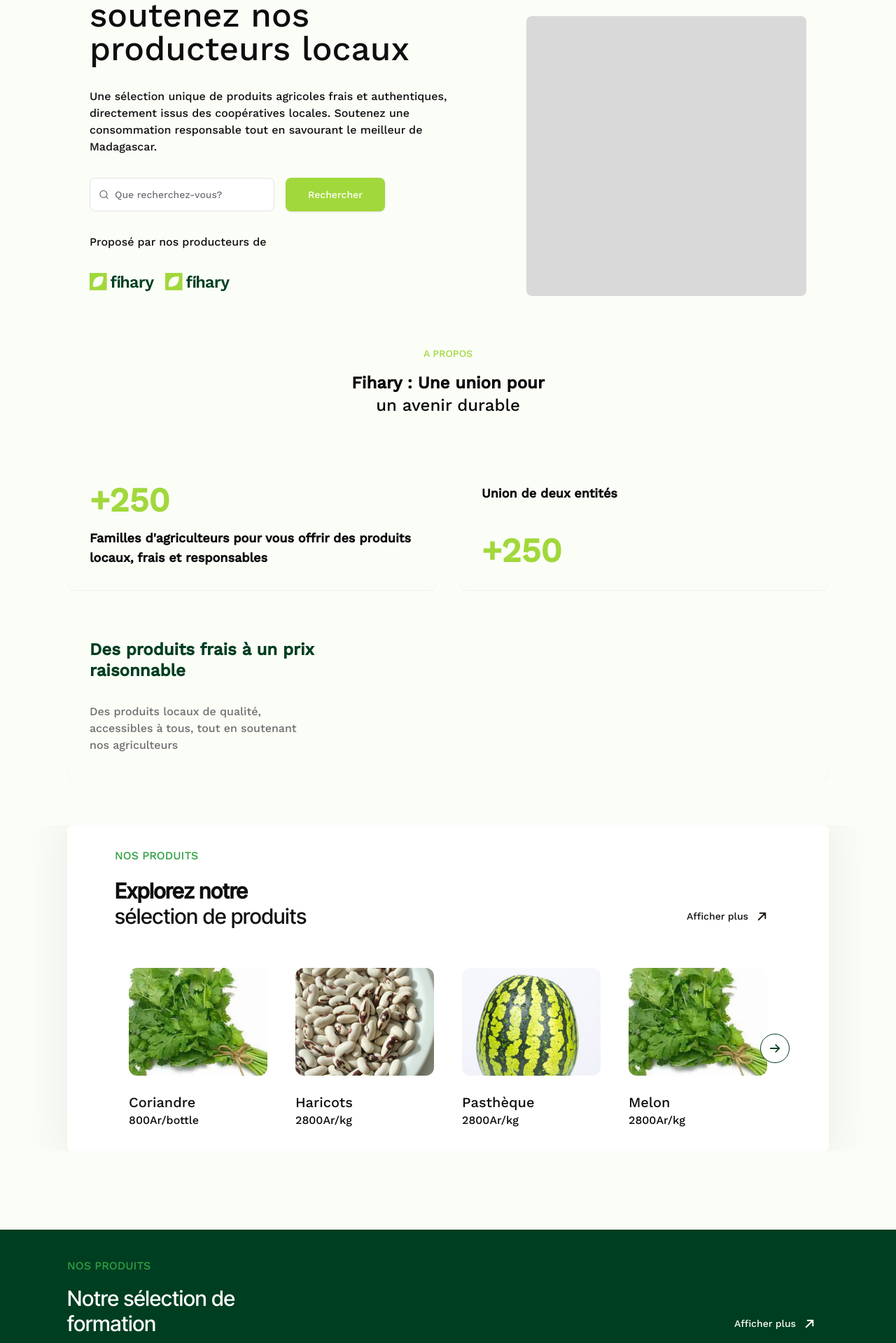
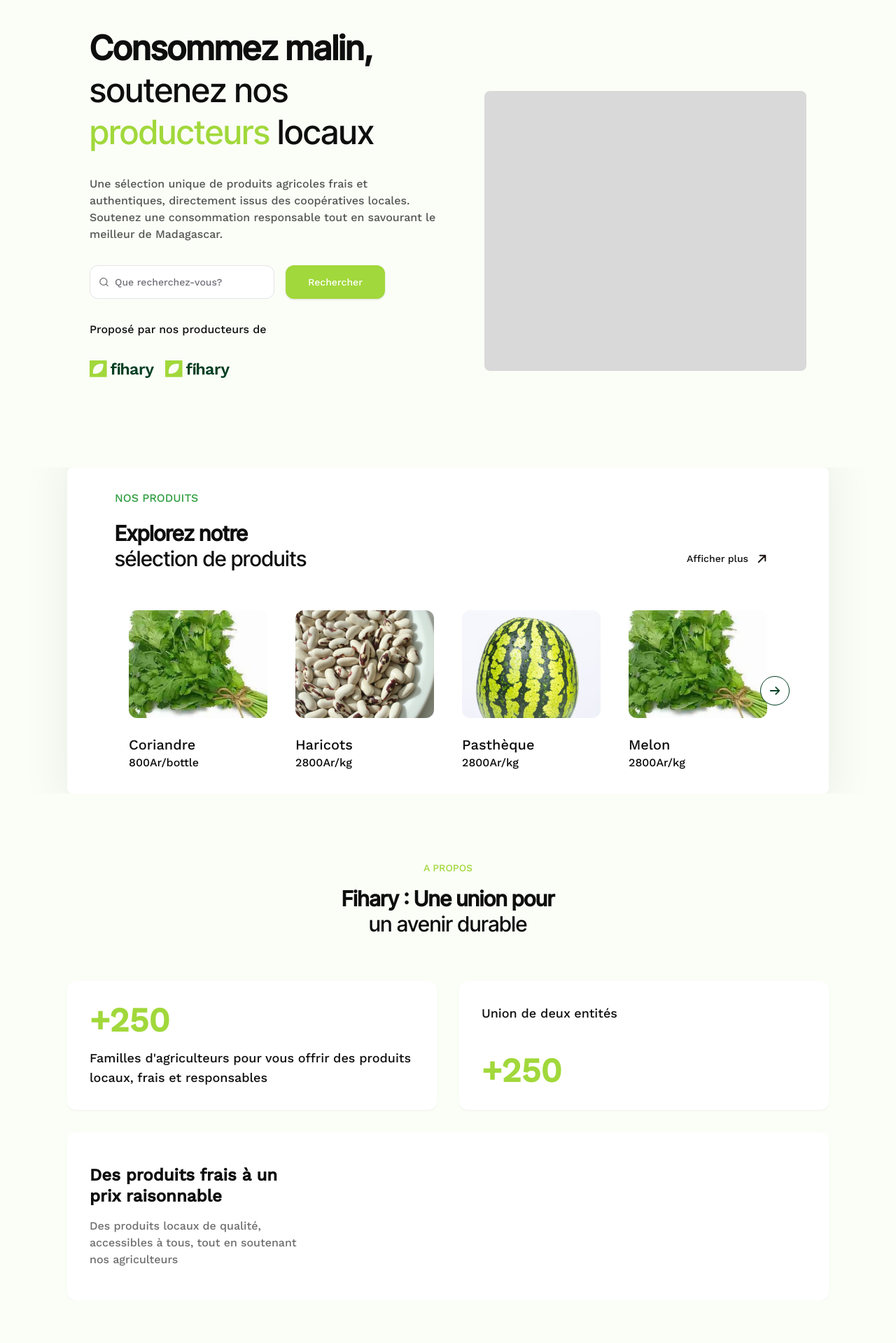
Before and after one commit to DMikaia/fihary-front, a Next.js app: page / in a window 1280 px wide. Shown: the part 181-2100 px from the top of the page at 70% size. Built offline with nearby package versions, Linux system fonts and the light colour scheme.

Commit message:
fix: fix landing paddings

```diff
--- a/src/app/page.tsx
+++ b/src/app/page.tsx
@@ -13,8 +13,8 @@ export default function Home() {
     <section className="landing w-full min-h-screen bg-gray">
       <LandingNav />
       <Hero />
+      <Products />
       <About />
-      <Products />
       <Formations />
       <FAQ />
       <Footer />
--- a/src/components/section/landing/About.tsx
+++ b/src/components/section/landing/About.tsx
@@ -1,33 +1,33 @@
 export default function About() {
   return (
-    <section className="landing__about w-full overflow-x-hidden px-6 md:px-12 lg:px-24 mt-10">
+    <section className="landing__about w-full overflow-x-hidden px-6 md:px-12 lg:px-24 mt-24">
       <div className="container w-full flex flex-col gap-16 items-center">
         <div className="w-fit h-fit text-center flex flex-col gap-4">
           <p className="text-[#A1D83B] text-sm">A PROPOS</p>
-          <h1 className="text-2xl w-[280px]">
-            <span className="font-bold">Fihary : Une union pour</span> un
+          <h1 className="text-3xl max-w-[340px] inter-tight">
+            <span className="font-bold text-secondary">Fihary : Une union pour</span> un
             avenir durable
           </h1>
         </div>
 
         <div className="w-full h-fit grid grid-cols-1 md:grid-cols-2 gap-8 justify-center items-center">
-          <div className="flex flex-col gap-4 bg-[#FBFDF7] h-[192px] lg:h-[184px] justify-between p-8 rounded-xl shadow-sm">
+          <div className="flex flex-col gap-4 bg-white h-[192px] lg:h-[184px] justify-between p-8 rounded-xl shadow-sm">
             <h1 className="text-[#A1D83B] text-5xl font-bold">+250</h1>
-            <p className="text-lg font-semibold">
+            <p className="text-lg text-secondary">
               Familles d&apos;agriculteurs pour vous offrir des produits
               locaux, frais et responsables
             </p>
           </div>
-          <div className="p-8 flex flex-col gap-4 bg-[#FBFDF7] rounded-xl h-[192px] lg:h-[184px] justify-between shadow-sm">
-            <p className="text-lg font-semibold">Union de deux entités</p>
+          <div className="p-8 flex flex-col gap-4 bg-white rounded-xl h-[192px] lg:h-[184px] justify-between shadow-sm">
+            <p className="text-lg text-secondary">Union de deux entités</p>
             <h1 className="text-[#A1D83B] text-5xl font-bold">+250</h1>
           </div>
-          <div className="md:col-span-2 h-[240px] p-8 bg-[#FBFDF7] rounded-xl shadow-sm">
-            <div className="h-full flex flex-col justify-center gap-8 max-w-[400px]">
-              <h1 className="text-primary text-2xl font-bold leading-tight">
+          <div className="md:col-span-2 h-[240px] p-8 bg-white rounded-xl shadow-sm">
+            <div className="h-full flex flex-col justify-center gap-4 max-w-[320px]">
+              <h1 className="text-secondary text-2xl font-bold leading-tight">
                 Des produits frais à un prix raisonnable
               </h1>
-              <p className="text-secondary-2 max-w-[320px]">
+              <p className="text-secondary-2">
                 Des produits locaux de qualité, accessibles à tous, tout en
                 soutenant nos agriculteurs
               </p>
--- a/src/components/section/landing/FAQ.tsx
+++ b/src/components/section/landing/FAQ.tsx
@@ -6,7 +6,7 @@ import { ACCORDION_DATA } from "@/constants/constant";
 
 const FAQ: FC = (): JSX.Element => {
     return (
-        <section className="landing__faq w-full overflow-hidden mt-16 px-6 lg:px-24">
+        <section className="landing__faq w-full overflow-hidden mt-20 px-6 lg:px-24">
             <header className="flex flex-col md:flex-row md:justify-between md:items-end gap-4">
                 <div>
                     <p className="text-primary-foreground">FAQ</p>
--- a/src/components/section/landing/Footer.tsx
+++ b/src/components/section/landing/Footer.tsx
@@ -4,7 +4,7 @@ import Image from "next/image";
 
 export default function Footer() {
   return (
-    <footer className="w-full overflow-x-hidden px-6 md:px-12 lg:px-24 py-8 bg-[#FBFDF7] mt-12">
+    <footer className="w-full overflow-x-hidden px-6 md:px-12 lg:px-24 py-8 bg-white mt-20 pt-14">
       <div className="container grid grid-cols-1 md:grid-cols-2 lg:grid-cols-4 gap-8 w-full justify-between items-start md:items-center">
         <div className="flex flex-col gap-4 md:max-w-[288px] lg:max-w-[480px]">
           <Image
--- a/src/components/section/landing/Hero.tsx
+++ b/src/components/section/landing/Hero.tsx
@@ -3,15 +3,15 @@ import Image from "next/image";
 
 export default function Hero() {
   return (
-    <section className="landing__hero w-full overflow-x-hidden px-6 md:px-12 lg:px-24 py-8">
+    <section className="landing__hero w-full overflow-x-hidden px-6 md:px-12 lg:px-24 py-8 mt-[12vh]">
       <div className="container w-full flex justify-between items-center gap-16 px-8">
-        <div className="landing__left flex flex-col gap-8 w-1/2 text-secondary">
-          <h1 className="text-5xl">
+        <div className="landing__left flex flex-col gap-8 max-w-[500px] 2xl:max-w-[600px] text-secondary">
+          <h1 className="text-5xl 2xl:text-6xl inter-tight leading-tight">
             <span className="font-bold">Consommez malin,</span> soutenez nos
-            producteurs locaux
+            <span className="text-[#A1D83B]"> producteurs</span> locaux
           </h1>
 
-          <p>
+          <p className="text-secondary/70">
             Une sélection unique de produits agricoles frais et authentiques,
             directement issus des coopératives locales. Soutenez une
             consommation responsable tout en savourant le meilleur de
@@ -40,9 +40,9 @@ export default function Hero() {
           </div>
         </div>
 
-        <div className="w-[400px] h-[480px] relative flex justify-center items-end">
+        <div className="w-[400px] h-[480px] relative flex justify-center items-end flex-1">
           <div className="bg-[#D9D9D9] rounded-lg h-[400px] w-full"></div>
-          {/* <div className="h-[280px] w-[264px] absolute top-0 -right-[12.5%] bg-[#A1D83B] rounded-lg"></div> */}
+
         </div>
       </div>
     </section>
--- a/src/components/section/landing/Products.tsx
+++ b/src/components/section/landing/Products.tsx
@@ -50,7 +50,7 @@ const Products: FC = (): JSX.Element => {
     };
 
     return (
-        <section className="landing__products w-full overflow-hidden mt-16 px-6 lg:px-24">
+        <section className="landing__products w-full overflow-hidden mt-24 px-6 lg:px-24">
             <div className="container mx-auto px-1 md:px-7 bg-white shadow-boxShadow1 rounded-lg">
                 <div className="content px-5 md:px-7 lg:px-10 py-8">
                     <header className="flex flex-col md:flex-row md:justify-between md:items-end gap-4">
--- a/src/components/shared/forms/ResearchForm.tsx
+++ b/src/components/shared/forms/ResearchForm.tsx
@@ -17,11 +17,11 @@ export default function ResearchForm() {
       <Input
         placeholder="Que recherchez-vous?"
         value={value}
-        className="h-12 rounded-lg flex flex-row-reverse w-[264px]"
+        className="h-12 rounded-xl flex flex-row-reverse w-[264px]"
         onChange={(e) => setValue(e.target.value)}
         suffix={<Search size={16} className="stroke-secondary-2" />}
       />
-      <Button className="bg-[#A1D83B] hover:bg-[#A1D83B]/95 text-white h-12 rounded-lg px-8">
+      <Button className="bg-[#A1D83B] hover:bg-[#A1D83B]/95 text-white h-12 rounded-xl px-8">
         Rechercher
       </Button>
     </form>
--- a/src/components/shared/navbars/LandingNav.tsx
+++ b/src/components/shared/navbars/LandingNav.tsx
@@ -17,7 +17,7 @@ export default function LandingNav() {
 
   return (
     <div className="h-[92px] relative">
-      <nav className="landing__nav w-full h-[92px] fixed z-10 bg-white lg:relative overflow-x-hidden px-6 md:px-8 py-8">
+      <nav className="landing__nav w-full h-[92px] fixed z-10 lg:absolute overflow-x-hidden px-6 md:px-8 py-8">
         <div className="container mx-auto w-full flex justify-between items-center">
           <Image
             src={"/icons/logo-2.svg"}
@@ -32,9 +32,8 @@ export default function LandingNav() {
               <Link
                 key={index}
                 href={item.url}
-                className={`${
-                  pathName === item.url ? "text-[#A1D83B]" : "text-secondary-2"
-                } hover:text-[#A1D83B] duration-200 ease-linear text-base`}
+                className={`${pathName === item.url ? "text-[#A1D83B]" : "text-secondary-2"
+                  } hover:text-[#A1D83B] duration-200 ease-linear text-base`}
               >
                 {item.label}
               </Link>
```
